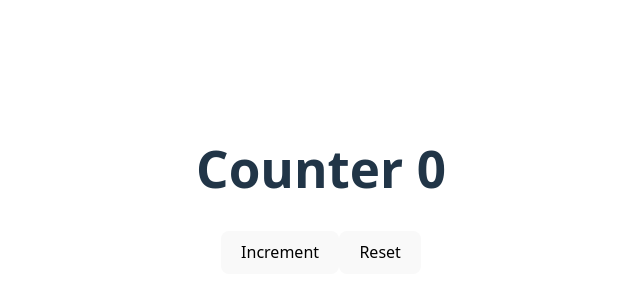
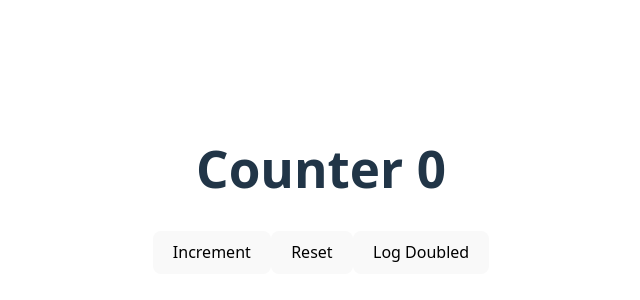
Before and after one commit to dickidarmawansaputra/learn-vue-pinia, a Vue app: page /counter in a window 1280 px wide. Shown: the part 210-510 px from the top of the page, without its empty margins (319-959 px from the left). Built offline with nearby package versions, Linux system fonts and the light colour scheme.

Commit message:
feat: getter

```diff
--- a/src/components/Counter.vue
+++ b/src/components/Counter.vue
@@ -28,6 +28,10 @@ function handleReset() {
         // counter3: 0,
     });
 }
+
+function logDoubled() {
+    console.info(counterStore.doubled);
+}
 </script>
 <template>
     <div>
@@ -38,6 +42,7 @@ function handleReset() {
         <!-- <button @click="handleReset">Reset</button> -->
          <!-- contoh gunakan action -->
         <button @click="counterStore.reset()">Reset</button>
+        <button @click="logDoubled">Log Doubled</button>
     </div>
 </template>
 <style scoped>
--- a/src/store.js
+++ b/src/store.js
@@ -1,5 +1,5 @@
 import { defineStore } from "pinia";
-import { ref } from "vue";
+import { computed, ref } from "vue";
 
 // biasanya penamaan identifier menggunakan useXXX, tetapi tidak wajib
 export const useCounter = defineStore("counter", () => {
@@ -13,9 +13,16 @@ export const useCounter = defineStore("counter", () => {
     function reset() {
         counter.value = 0;
     }
+
+    const doubled = computed(() => {
+        console.info("computed value");
+        return counter.value * 2;
+    })
+
     return {
         counter,
         increment, // export methodnya agar bisa dipanggil
         reset,
+        doubled,
     };
 });
```
